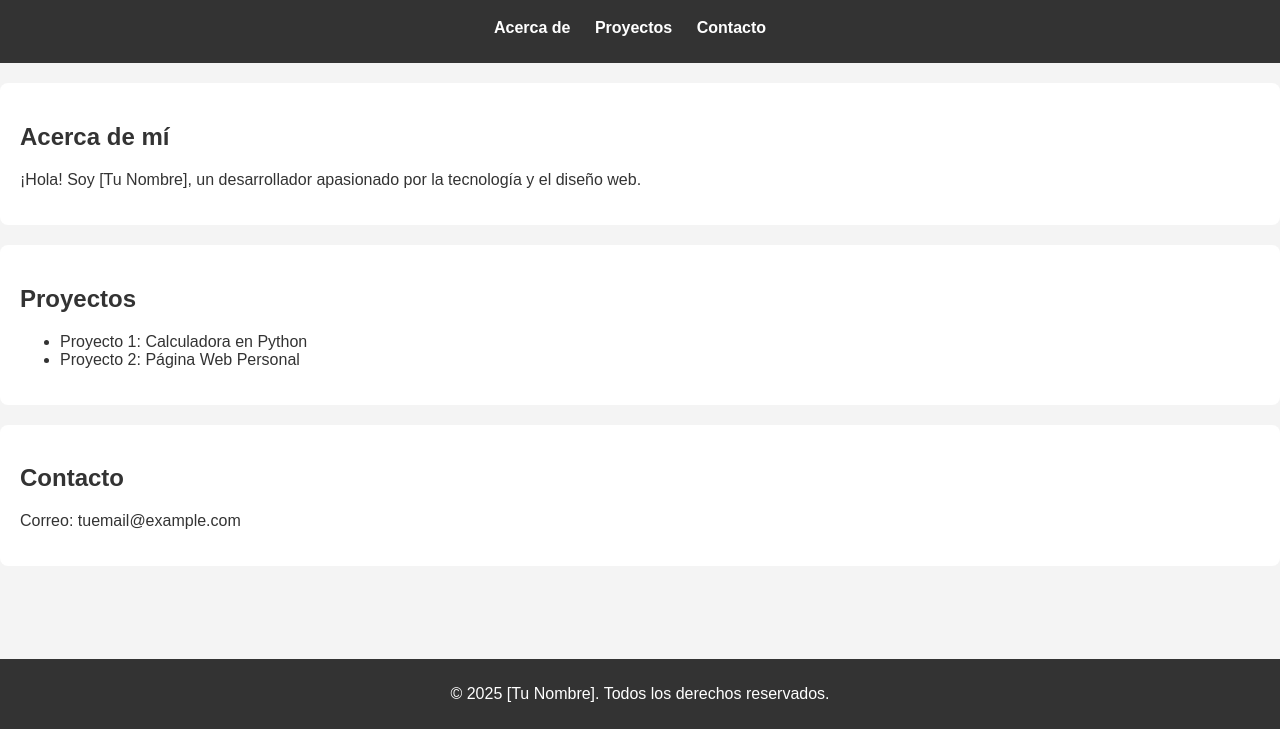
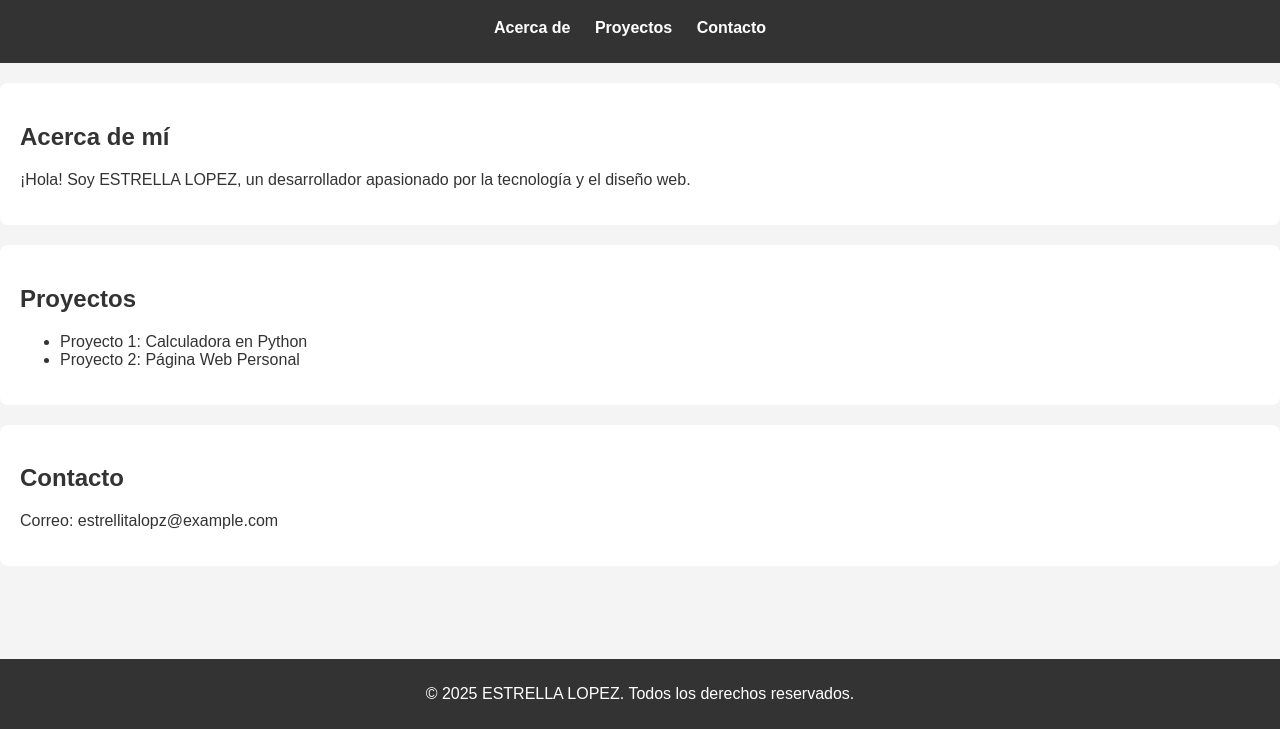
Before and after one commit to GestrellaLopez/pagina-web-personal, a plain HTML site: page index.html in a window 1280 px wide. Shown: the part 71-800 px from the top of the page. Drawn offline with Linux system fonts and the light colour scheme.

Commit message:
Modificación al archivo index.html

```diff
--- a/index.html
+++ b/index.html
@@ -20,7 +20,7 @@
 
     <section id="acerca-de">
         <h2>Acerca de mí</h2>
-        <p>¡Hola! Soy [Tu Nombre], un desarrollador apasionado por la tecnología y el diseño web.</p>
+        <p>¡Hola! Soy ESTRELLA LOPEZ, un desarrollador apasionado por la tecnología y el diseño web.</p>
     </section>
 
     <section id="proyectos">
@@ -33,11 +33,11 @@
 
     <section id="contacto">
         <h2>Contacto</h2>
-        <p>Correo: tuemail@example.com</p>
+        <p>Correo: estrellitalopz@example.com</p>
     </section>
 
     <footer>
-        <p>&copy; 2025 [Tu Nombre]. Todos los derechos reservados.</p>
+        <p>&copy; 2025 ESTRELLA LOPEZ. Todos los derechos reservados.</p>
     </footer>
 </body>
 </html>
```
